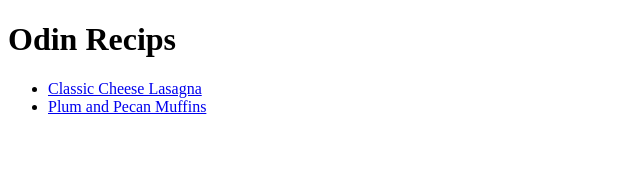
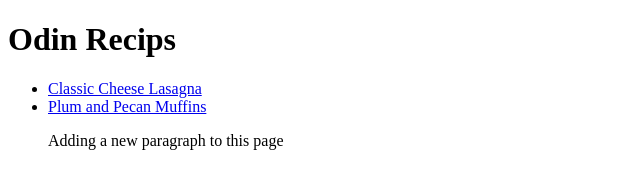
Before and after one commit to codebitsNbytes/odin-recipes, a plain HTML site: page index.html in a window 1280 px wide. Shown: the whole page, without its empty margins (0-640 px from the left). Drawn offline with Linux system fonts and the light colour scheme.

Commit message:
paragraph added

```diff
--- a/index.html
+++ b/index.html
@@ -11,6 +11,7 @@
     <ul>
       <li><a href="./recipes/lasagna.html">Classic Cheese Lasagna</a></li>
       <li><a href="./recipes/plum-and-pecan-muffin.html">Plum and Pecan Muffins</a></li>
+      <p>Adding a new paragraph to this page</p>
     </ul>
  </body>
 </html>
```
